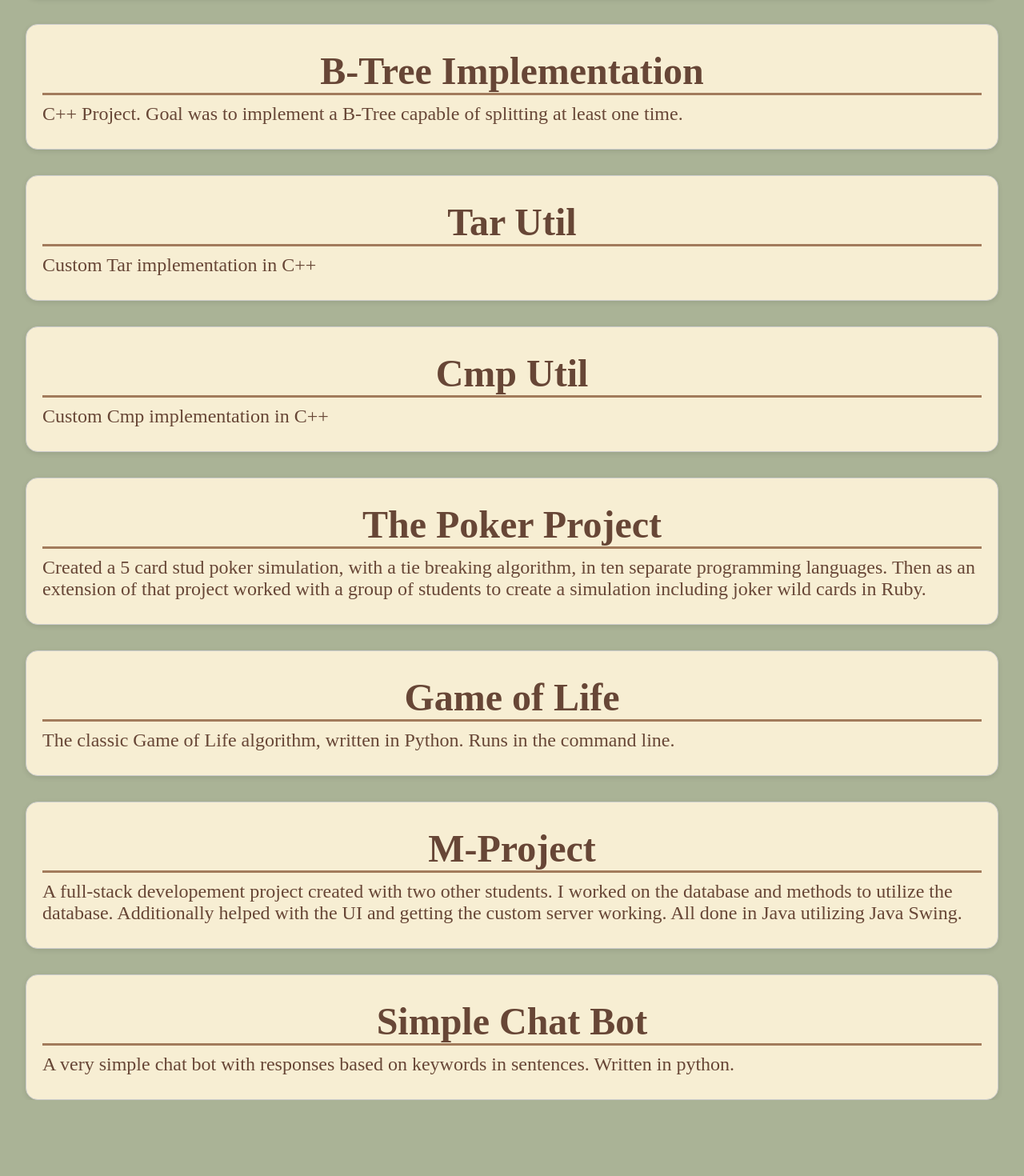
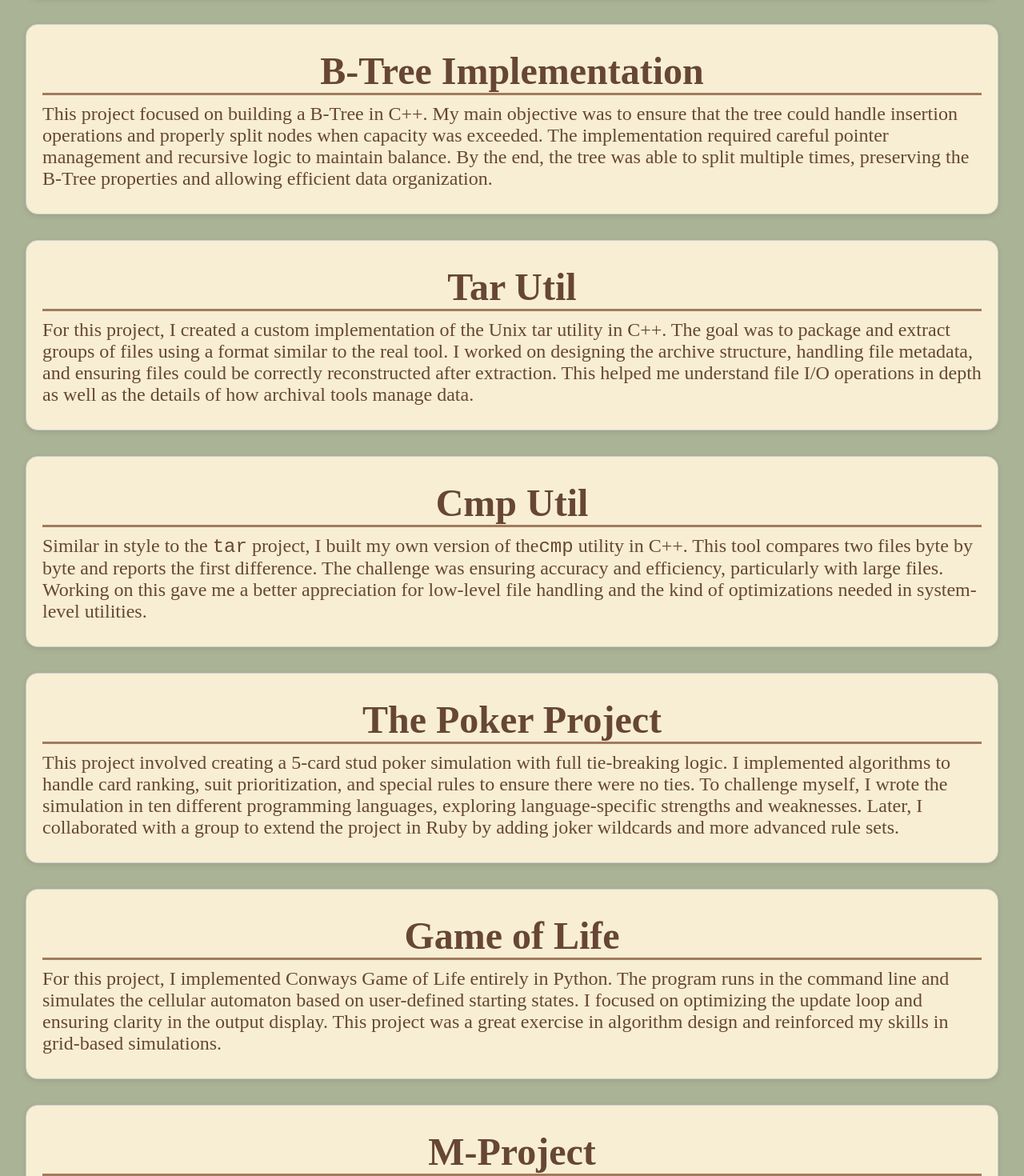
Before and after one commit to Zaxbys-Toast/wills-portfolio, a React (Create React App) app: page /#/Projects in a window 1280 px wide. Shown: the part 520-1990 px from the top of the page at 80% size. Before the commit the page ends 1895 px from the top, so only its background shows below. Built offline with nearby package versions, Linux system fonts and the light colour scheme.

Commit message:
Updated the Projects page to have actual descriptions

```diff
--- a/src/pages/Projects.js
+++ b/src/pages/Projects.js
@@ -27,7 +27,11 @@ export default function Projects() {
 	    		title="B-Tree Implementation"
 	    		text={
 					<>
-							C++ Project. Goal was to implement a B-Tree capable of splitting at least one time.
+							This project focused on building a B-Tree in C++. My main objective was to ensure that
+                       	 	the tree could handle insertion operations and properly split nodes when capacity was
+                        	exceeded. The implementation required careful pointer management and recursive logic
+                        	to maintain balance. By the end, the tree was able to split multiple times, preserving
+                        	the B-Tree properties and allowing efficient data organization.
 
 				 	</>
 				}
@@ -36,7 +40,11 @@ export default function Projects() {
 	    		title="Tar Util"
 	    		text={
 					<>
-							Custom Tar implementation in C++
+                        	For this project, I created a custom implementation of the Unix tar utility
+                        	in C++. The goal was to package and extract groups of files using a format similar to the
+                        	real tool. I worked on designing the archive structure, handling file metadata, and ensuring
+                        	files could be correctly reconstructed after extraction. This helped me understand file I/O
+                        	operations in depth as well as the details of how archival tools manage data.
 				 	</>
 				}
 	    	/>
@@ -45,7 +53,11 @@ export default function Projects() {
 				title="Cmp Util"
 				text={
 					<>
-							Custom Cmp implementation in C++
+							Similar in style to the <code>tar</code> project, I built my own version of the
+                        	<code>cmp</code> utility in C++. This tool compares two files byte by byte and reports
+                        	the first difference. The challenge was ensuring accuracy and efficiency, particularly
+                        	with large files. Working on this gave me a better appreciation for low-level file
+                        	handling and the kind of optimizations needed in system-level utilities.
 				 	</>
 				}
 			/>
@@ -54,9 +66,12 @@ export default function Projects() {
 				title="The Poker Project"
 				text={
 					<>
-							Created a 5 card stud poker simulation, with a tie breaking algorithm, in ten separate programming languages.
-							Then as an extension of that project worked with a group of students to create a simulation including joker wild
-							cards in Ruby.
+							This project involved creating a 5-card stud poker simulation with full tie-breaking logic.
+                        	I implemented algorithms to handle card ranking, suit prioritization, and special rules
+                        	to ensure there were no ties. To challenge myself, I wrote the simulation in ten
+                        	different programming languages, exploring language-specific strengths and weaknesses.
+                        	Later, I collaborated with a group to extend the project in Ruby by adding joker wildcards
+                        	and more advanced rule sets.
 				 	</>
 				}
 			/>
@@ -65,7 +80,11 @@ export default function Projects() {
 				title="Game of Life"
 				text={
 					<>
-							The classic Game of Life algorithm, written in Python. Runs in the command line.
+							For this project, I implemented Conways Game of Life entirely in Python. The program runs
+                        	in the command line and simulates the cellular automaton based on user-defined starting
+                        	states. I focused on optimizing the update loop and ensuring clarity in the output display.
+                        	This project was a great exercise in algorithm design and reinforced my skills in grid-based
+                        	simulations.
 				 	</>
 				}
 			/>
@@ -74,9 +93,12 @@ export default function Projects() {
 				title="M-Project"
 				text={
 					<>
-							A full-stack developement project created with two other students. I worked on the database and
-							methods to utilize the database. Additionally helped with the UI and getting the custom server working.
-							All done in Java utilizing Java Swing.
+							This was a large-scale, full-stack development project built with two other students.
+                        	I was primarily responsible for designing and managing the database, creating methods
+                        	for accessing and updating records, and integrating it with the rest of the system.
+                        	I also contributed to the UI design and helped configure our custom server. The project
+                        	was implemented in Java using Java Swing for the interface, and it provided great
+                        	experience in combining front-end and back-end components into one working system.
 				 	</>
 				}
 			/>
@@ -84,7 +106,11 @@ export default function Projects() {
 				title="Simple Chat Bot"
 				text={
 					<>
-							A very simple chat bot with responses based on keywords in sentences. Written in python.
+							This project was a lightweight chat bot written in Python. The bot used basic natural
+                        	language processing by cleaning and then scanning input sentences for keywords and generating responses
+                        	based on those triggers. While simple, it provided a foundation for understanding how
+                        	conversational agents can be built and gave me the opportunity to experiment with
+                        	branching logic and text-based interaction design.
 				 	</>
 				}
 			/>
```
